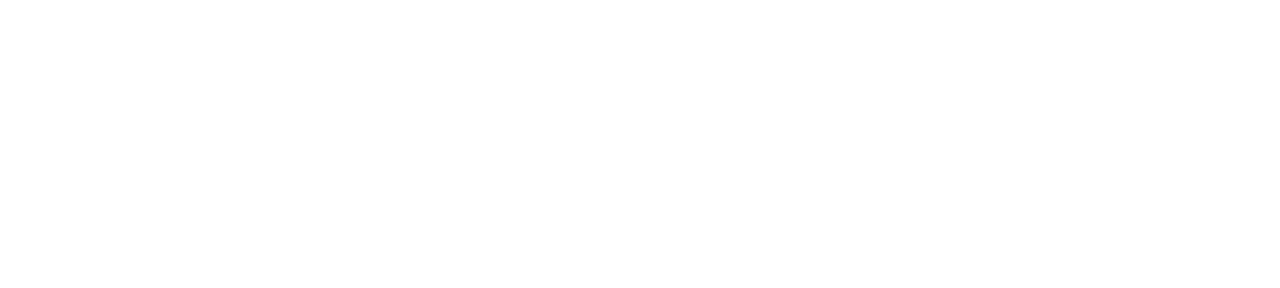
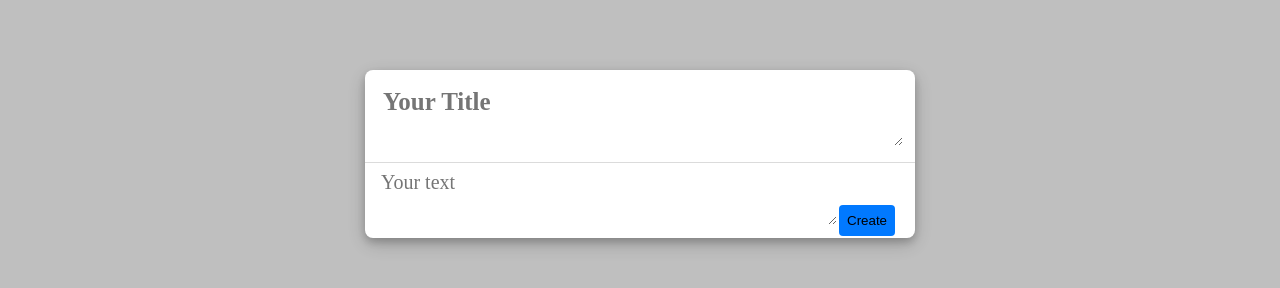
Before and after one commit to prime131017/react-app, a React (Create React App) app: page /articles in a window 1280 px wide. Both pictures are taken after a click on the button "Add Article". Shown: the part 246-534 px from the top of the page. Built offline with nearby package versions, Linux system fonts and the light colour scheme; no server answers.

Commit message:
Completed page Article

```diff
--- a/src/App.css
+++ b/src/App.css
@@ -52,6 +52,7 @@ nav .active{
   background-color: transparent;
   color: rgb(80, 79, 79);
   border-radius: 3px;
+  padding: 5px;
 }
 
 .footer{
@@ -92,13 +93,13 @@ nav .active{
 }
 
 .orangCard{
-  background-color: #fd9210;
-  color: #110362;
+  background-color: #e2ab67;
+  color: #4932cc;
 }
 
 .purpleCard {
-  color: rgb(26, 68, 30);
-  background-color: purple;
+  color: rgb(26, 150, 39);
+  background-color: rgb(225, 162, 225);
 }
 .card_title {
   padding: 10px;
--- /dev/null
+++ b/src/components/ButtonAddArticle.jsx
@@ -0,0 +1,45 @@
+import React, { useEffect, useState } from "react";
+import Modal from './Modal';
+
+function ButtonAddArticle({ updateData }) {
+    const [isModal, setModal] = useState(false);
+    const [titleValue, setTitleValue] = useState('')
+    const [contentValue, setContentValue] = useState('')
+    const [createClick, setCreateClick] = useState(0)
+
+    useEffect(() => {
+        handleTitleChange()
+    }, [createClick])
+
+    const handleTitleChange = () => {
+        updateData(titleValue, contentValue, createClick)
+    }
+
+    return (
+        <>
+            <button className="button" onClick={() => setModal(true)}>Add Article</button>
+            <Modal
+                isVisible={isModal}
+
+                title=<textarea className="addModal-title" onChange={(e) => {
+                    setTitleValue(e.target.value)
+                }} placeholder="Your Title"></textarea>
+
+                text=<textarea className="addModal-content" onChange={(e) => {
+                    setContentValue(e.target.value)
+                }} placeholder="Your text" ></textarea>
+
+                footer={<button>Cancel</button>}
+
+                onClose={() => setModal(false)}
+
+                create={<button className="button" onClick={() => {
+                    setCreateClick(createClick + 1)
+                }}>Create</button>}
+            />
+
+        </>
+    )
+}
+
+export default ButtonAddArticle;
--- /dev/null
+++ b/src/components/ButtonChangeColor.jsx
@@ -0,0 +1,30 @@
+import React from "react";
+
+function ButtonChangeColor() {
+
+    function changeColor(e) {
+        if (e.target.parentNode.classList.contains("grayCard") === true) {
+            e.target.parentNode.classList.add("blackCard");
+            e.target.parentNode.classList.remove("grayCard");
+
+        } else if (e.target.parentNode.classList.contains("blackCard") === true) {
+            e.target.parentNode.classList.add("orangCard");
+            e.target.parentNode.classList.remove("blackCard");
+
+        } else if (e.target.parentNode.classList.contains("orangCard") === true) {
+            e.target.parentNode.classList.add("purpleCard");
+            e.target.parentNode.classList.remove("orangCard");
+
+        } else {
+            e.target.parentNode.classList.add("grayCard");
+            e.target.parentNode.classList.remove("purpleCard");
+
+        }
+    }
+
+    return (
+        <button className="button_card" onClick={(e) => { changeColor(e) }}>Change Color</button>
+    )
+}
+
+export default ButtonChangeColor;
--- a/src/components/Modal.css
+++ b/src/components/Modal.css
@@ -30,6 +30,7 @@
     -webkit-animation-duration: 0.4s;
     animation-name: slide-in;
     animation-duration: 0.5s;
+    border-radius: 8px;
   }
 
   .modal-header,
--- a/src/components/Posts.jsx
+++ b/src/components/Posts.jsx
@@ -2,6 +2,8 @@ import React, { useState, useEffect } from 'react';
 import axios from 'axios';
 
 import ButtonView from './ButtonView';
+import ButtonChangeColor from './ButtonChangeColor';
+import ButtonAddArticle from './ButtonAddArticle';
 
 const Posts = () => {
 
@@ -45,7 +47,7 @@ const Posts = () => {
                     <h2 className="card_title">{post.title}</h2>
                     <p className="card_text">{post.body}</p>
                    <ButtonView title={post.title} body={post.body} />
-                     {/* <ChangeColor /> */}
+                     <ButtonChangeColor />
                 </div>
             )
         )
@@ -75,7 +77,7 @@ const Posts = () => {
                     <h2 className="card_title">{post.title}</h2>
                     <p className="card_text">{post.body}</p>
                     <ButtonView title={post.title} body={post.body} />
-                    {/* <ChangeColor /> */}
+                    <ButtonChangeColor />
                 </div>
             ))
         }
@@ -92,7 +94,8 @@ const Posts = () => {
                             size === "smallCard" ? setSize("bigCard") : setSize("smallCard")
                             numberOfCards === 3 ? setNumberOfCards(2) : setNumberOfCards(3)
                         }}>Make big cards</button>
-                        <button className="button">Add Article</button>
+                                <ButtonAddArticle updateData={handleTitleChange}/>
+
                     </div>
                 </div>
                 <div className="card_wrapper">
```
